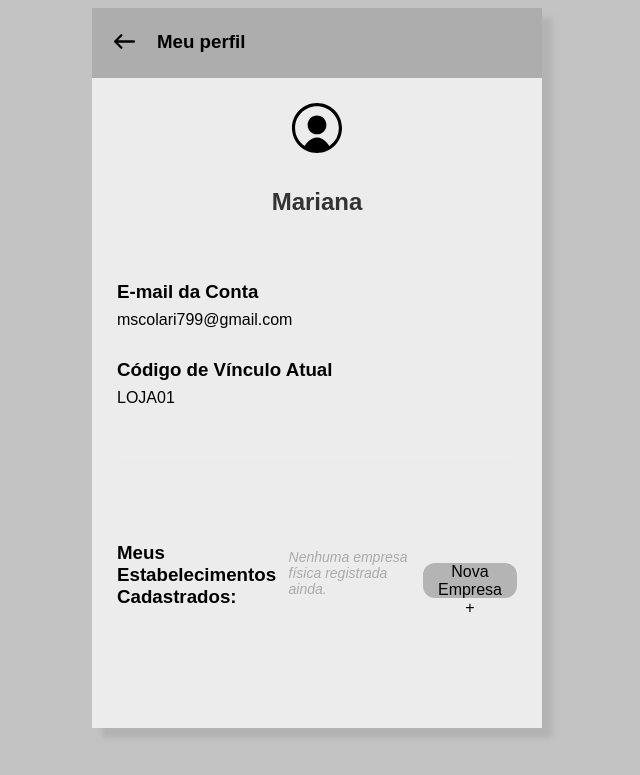
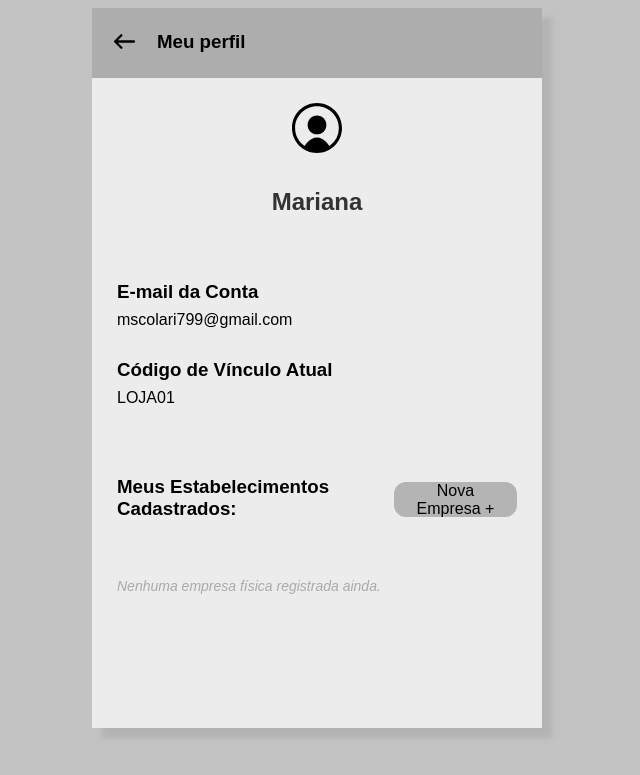
Before and after one commit to LivUnliving/WorkFlow, a PHP site: page /PerfilDono.php in a window 1280 px wide. Shown: the top 775 px of the page, without its empty margins (323-963 px from the left). Run offline with PHP 8.4, Linux system fonts and the light colour scheme; the visitor is signed in with stand-in values (Sample User, id 1); data comes from the database, SQL or seed files in the repository; data that the repository does not hold is empty.

Commit message:
fix: ajustes gerais no style

```diff
--- a/bd/funcoesBD.php
+++ b/bd/funcoesBD.php
@@ -2,7 +2,7 @@
 // bd/funcoesBD.php
 
 function conectarBD() {
-    $conexao = mysqli_connect("localhost", "root", "", "gestao_freelas", 3307);
+    $conexao = mysqli_connect("localhost", "root", "", "gestao_freelas", 3306);
 
     if (!$conexao) {
         die("Falha na conexão com o Banco de Dados: " . mysqli_connect_error());
--- a/css/style.css
+++ b/css/style.css
@@ -97,6 +97,7 @@ main{
 #form h3{
     margin-top: 18px;
     margin-bottom: 8px;
+    align-items: left;
 }
 #formTurno{
     padding:25px;
@@ -378,7 +379,7 @@ textarea{
 }
 input{
     height: 45px;
-    width: 70%;
+    width: 90%;
     padding: 10px;
     border: 1px solid;
     color: black;
@@ -434,3 +435,8 @@ img{
     top: 25px;
     left: 25px;
 }
+.empresas{
+    display:flex;
+    flex-direction:column;
+    gap:12px;
+}
--- a/visao/CadastroFreela.php
+++ b/visao/CadastroFreela.php
@@ -27,13 +27,13 @@
             <input type="text" name="codigo_loja" placeholder="Ex: LOJA01" required>
 
             <h3>Telefone</h3>
-            <input type="tel" name="telefone">
+            <input type="text" name="telefone">
 
             <h3>Cidade</h3>
             <input type="text" name="cidade">
 
             <h3>CPF</h3>
-            <input type="number" name="cpf_usuario">
+            <input type="text" name="cpf_usuario">
 
             <input type="hidden" name="tipo_usuario" value="freelancer">
 
--- a/visao/ConfirmaLoja.php
+++ b/visao/ConfirmaLoja.php
@@ -28,7 +28,7 @@ if (!isset($_SESSION['usuario_id']) || $_SESSION['usuario_tipo'] !== 'dono') {
             <h1 id="mensagem">Sua empresa foi registrada com sucesso!</h1>
 
             <a href="PaginaInicialDono.php">
-                <button id="btnVoltar" type="button" class="btn">VOLTAR AO PAINEL</button>
+                <button id="btnVoltar" type="button" class="btn">VOLTAR</button>
             </a>
 
             <a href="CadastrarLoja.php">
--- a/visao/CriarTurno.php
+++ b/visao/CriarTurno.php
@@ -22,7 +22,7 @@ $codigo_loja = $_SESSION['usuario_loja'];
 <body>
     <section id="boxperfil">
         <header>
-            <a href="paginaInicialEmpresa.html">
+            <a href="paginaInicialDono.html">
                 <img src="../imgs/gravity-ui--arrow-left.svg">
             </a>
             <h3>Criar novo turno</h3>
--- a/visao/PerfilDono.php
+++ b/visao/PerfilDono.php
@@ -43,7 +43,6 @@ mysqli_close($conexao);
 
         <main>
             <img id="foto" src="../imgs/qlementine-icons--user-16.svg" alt="Foto de Perfil" style="display: block; margin: 0 auto; width: 80px;">
-
             <h2 style="text-align: center; margin-top: 10px; color: #333;"><?php echo htmlspecialchars($dadosDono['nome']); ?></h2>
 
             <div class="infoPerfil" style="margin-top: 20px;">
@@ -55,12 +54,13 @@ mysqli_close($conexao);
                 <h3>Código de Vínculo Atual</h3>
                 <p><?php echo !empty($dadosDono['codigo_loja']) ? htmlspecialchars($dadosDono['codigo_loja']) : "Nenhum código gerado"; ?></p>
             </div>
-
-            <hr style="border: 0; border-top: 1px solid #eee; margin: 20px 0;">
-
-            <div class="linha" style="margin-bottom: 15px;">
-                <h3 style="margin-bottom: 10px;">Meus Estabelecimentos Cadastrados:</h3>
-
+            <div class="empresas">
+                <div class="linha">
+                    <h3>Meus Estabelecimentos Cadastrados:</h3>
+                    <a href="./CadastrarLoja.php">
+                        <button class="btn" id="perfilbtn">Nova Empresa +</button>
+                    </a>
+                </div>
                 <?php
                     if (mysqli_num_rows($listaLojas) > 0) {
                         while ($loja = mysqli_fetch_assoc($listaLojas)) {
@@ -68,7 +68,7 @@ mysqli_close($conexao);
                             <div style="background: #f9f9f9; padding: 10px; border-radius: 5px; margin-bottom: 8px; border-left: 4px solid #28a745;">
                                 <strong style="color: #333;"><?php echo htmlspecialchars($loja['nome']); ?></strong>
                                 <p style="font-size: 13px; color: #666; margin: 3px 0 0 0;">
-                                📍 <?php echo htmlspecialchars($loja['localizacao']); ?> | 📞 <?php echo htmlspecialchars($loja['telefone']); ?>
+                                    <?php echo htmlspecialchars($loja['localizacao']); ?> |  <?php echo htmlspecialchars($loja['telefone']); ?>
                                 </p>
                             </div>
                             <?php
@@ -77,10 +77,6 @@ mysqli_close($conexao);
                         echo "<p style='color: #aaa; font-style: italic; font-size: 14px;'>Nenhuma empresa física registrada ainda.</p>";
                     }
                 ?>
-
-                <a href="./CadastrarLoja.php" style="text-decoration: none; display: block; margin-top: 15px;">
-                    <button class="btn" id="perfilbtn" style="width: 100%;">Nova Empresa +</button>
-                </a>
             </div>
         </main>
     </section>
```
Also changed, not shown: visao/CadastroEmpresa.php (+5 -5 lines), visao/PaginaInicialDono.php (+3 -4 lines), visao/PerfilFreela.php (+7 -13 lines). Lines whose indentation alone changed are shown as unchanged.
